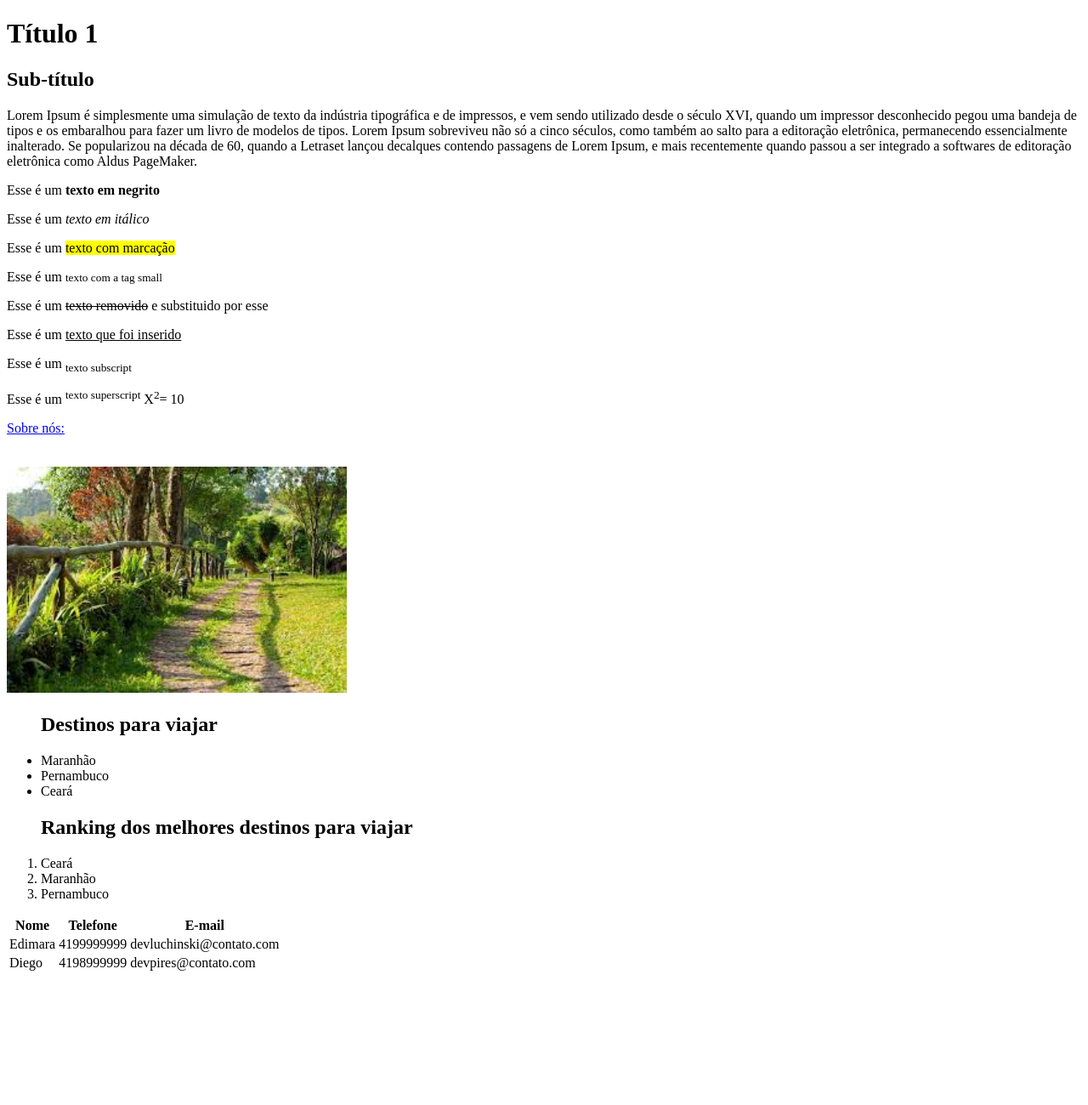
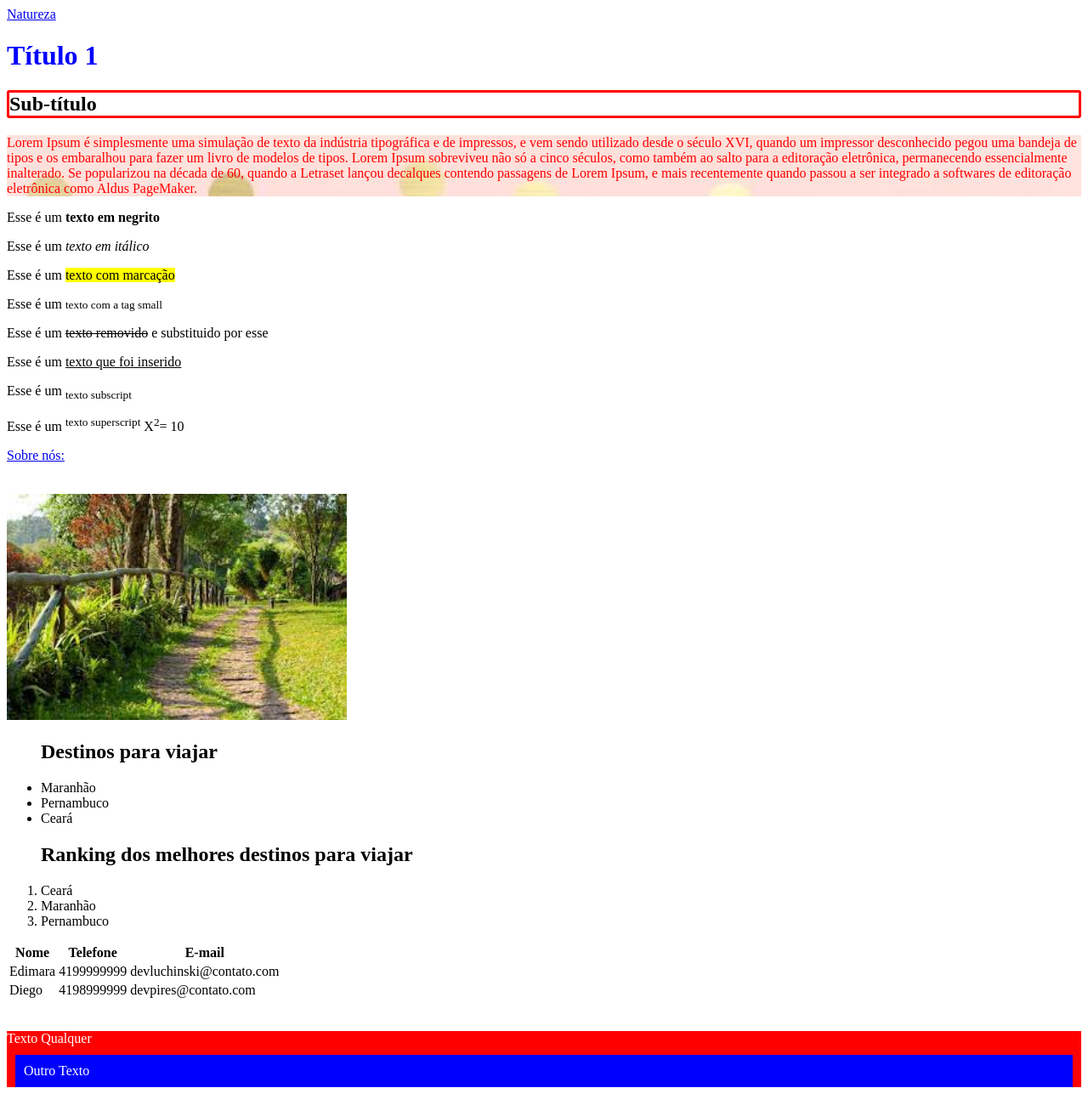
Before and after one commit to EdiiLuc/Minha-primeira-p-ginaa, a plain HTML site: page index.html in a window 1280 px wide. Shown: the whole page at 85% size. Drawn offline with Linux system fonts and the light colour scheme.

Commit message:
feature:trabalhei no css da pagina com inline, interno e externo

```diff
--- a/index.html
+++ b/index.html
@@ -7,11 +7,13 @@
 	</head>
 
 	<body>
+		<a href="#Natureza">Natureza</a>
+
 		<h1>Título 1</h1>
 
-		<h2>Sub-título</h2>
+		<h2 id="borda">Sub-título</h2>
 
-		<p>Lorem Ipsum é simplesmente uma simulação de texto da indústria tipográfica e de impressos, e vem sendo utilizado desde o século XVI, quando um impressor desconhecido pegou uma bandeja de tipos e os embaralhou para fazer um livro de modelos de tipos. Lorem Ipsum sobreviveu não só a cinco séculos, como também ao salto para a editoração eletrônica, permanecendo essencialmente inalterado. Se popularizou na década de 60, quando a Letraset lançou decalques contendo passagens de Lorem Ipsum, e mais recentemente quando passou a ser integrado a softwares de editoração eletrônica como Aldus PageMaker.</p>
+		<p id="principal">Lorem Ipsum é simplesmente uma simulação de texto da indústria tipográfica e de impressos, e vem sendo utilizado desde o século XVI, quando um impressor desconhecido pegou uma bandeja de tipos e os embaralhou para fazer um livro de modelos de tipos. Lorem Ipsum sobreviveu não só a cinco séculos, como também ao salto para a editoração eletrônica, permanecendo essencialmente inalterado. Se popularizou na década de 60, quando a Letraset lançou decalques contendo passagens de Lorem Ipsum, e mais recentemente quando passou a ser integrado a softwares de editoração eletrônica como Aldus PageMaker.</p>
 
 		<p>Esse é um <strong>texto em negrito</strong></p>
 		<p>Esse é um <em>texto em itálico</em></p>
@@ -26,7 +28,7 @@
 
 		<a href="https://fazendacapoava.com.br/blog/os-beneficios-da-natureza-para-o-estresse-e-para-memoria/">
 
-		<img src="natureza.jpg" alt="natureza" width=400></a>
+		<img id="Natureza" src="natureza.jpg" alt="natureza" width=400></a>
 
 		<ul>
 			<h2>Destinos para viajar</h2>
@@ -66,16 +68,13 @@
 			</tr>
 
 		</table>
-		<br><br><br><br><br><br><br><br><br><br>
+		<br><br>
 
-
-
-
-
+	<div id="base">Texto Qualquer
+		<div id="container">Outro Texto</div>
+	</div>
 
 
 </body>
 
-
-
 </html>
--- a/mystyle.css
+++ b/mystyle.css
@@ -0,0 +1,29 @@
+#principal{
+    color:red;
+    background-image: url(fundo.jpg);
+    background-repeat: no-repeat;
+    background-size: cover;
+}
+
+h1{
+    color:blue;
+}
+
+#base{
+    background-color: red;
+    color: white;
+}
+
+#container{
+    background-color: blue;
+    color: white;
+    margin:10px;
+    padding:10px;
+}
+
+#borda{
+    border-width:3px;
+    border-style: solid;
+    border-color: red;
+    border-radius: 3px;
+}
```
Also changed, not shown: fundo.jpg (added), plano de fundo.jpg (added).
